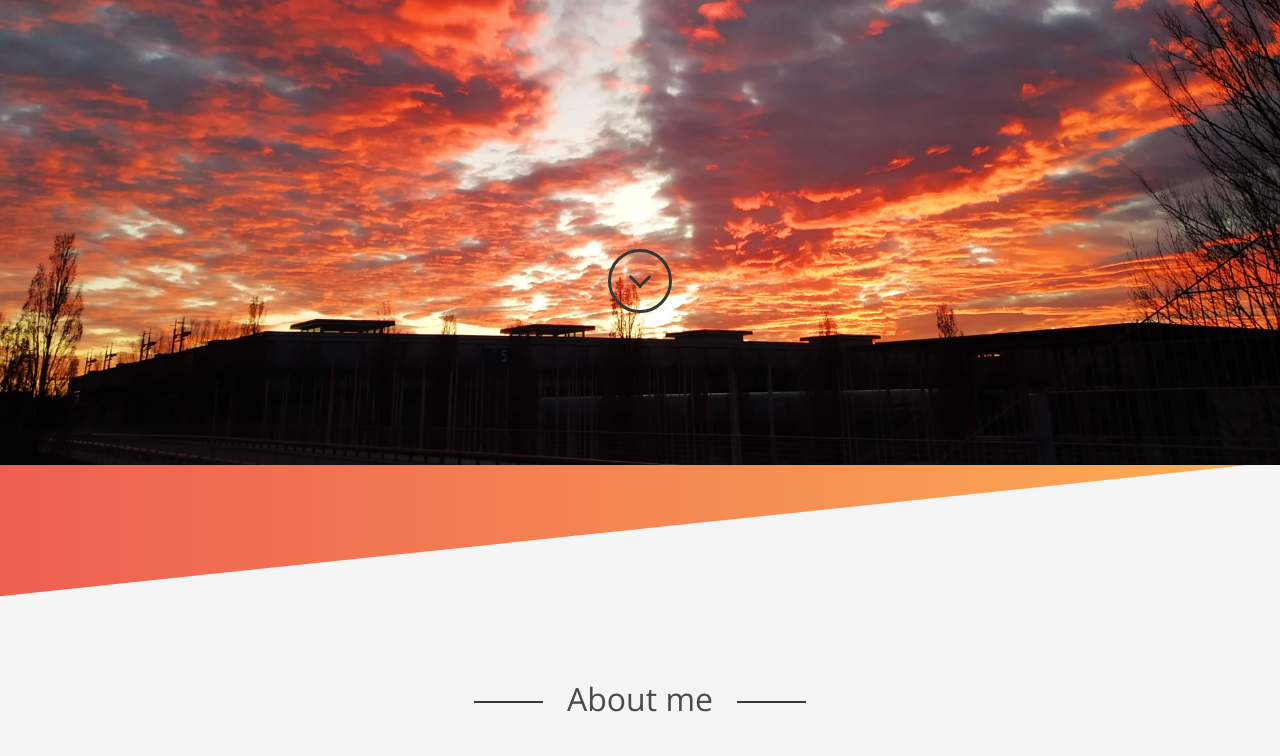
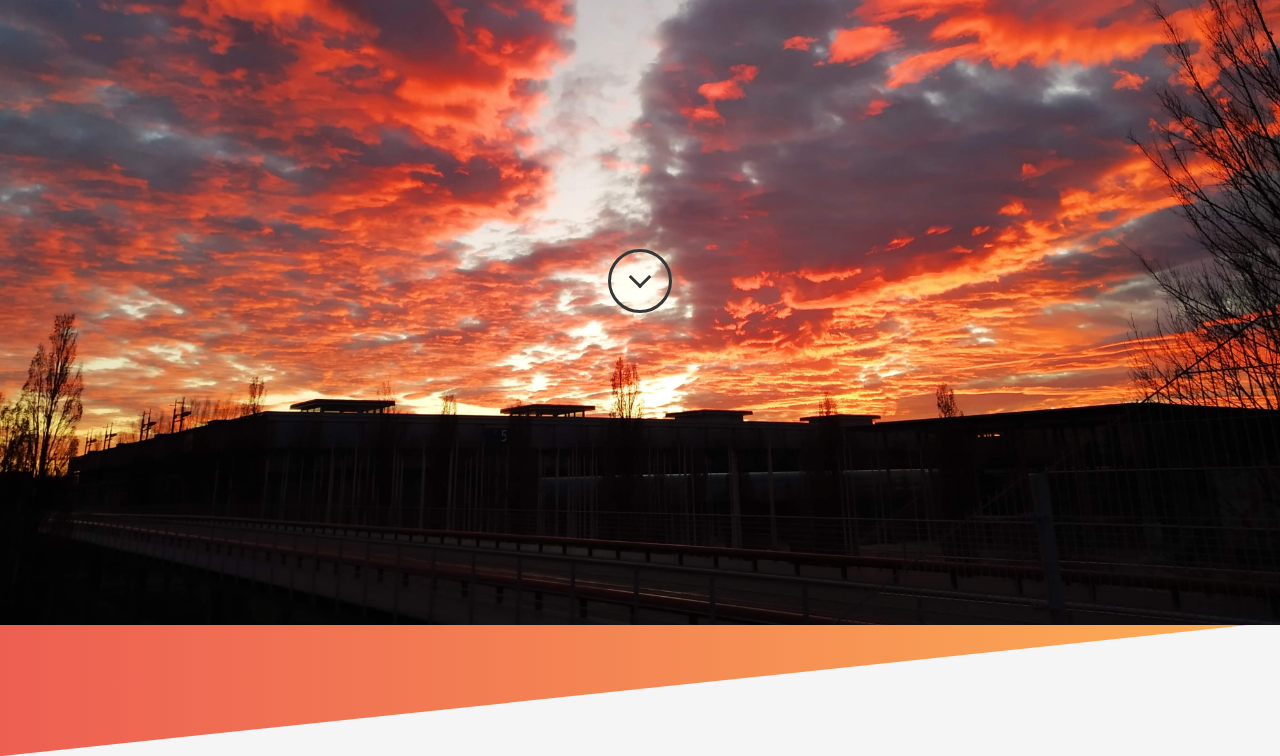
Before and after one commit to 0snap/felix-ortmann.com, a Gatsby site: page / in a window 1280 px wide. Shown: the part 335-1091 px from the top of the page. Built offline with nearby package versions, Linux system fonts and the light colour scheme; Gatsby itself is replaced by a stand-in of ours.

Commit message:
lazy-load hero image

```diff
--- a/src/components/cover.tsx
+++ b/src/components/cover.tsx
@@ -1,8 +1,30 @@
 import * as React from "react"
 
+import { StaticImage } from "gatsby-plugin-image"
+
 const Cover = () => (
-  <section className="hero is-fullheight background-hero">
-    <div className="hero-body">
+  <section className="hero is-fullheight" style={{ display: "grid" }}>
+      <StaticImage
+        style={{ gridArea: "1/1" }}
+        alt="Background image clouds"
+        src="../../images/clouds.jpg"
+        formats={["auto"]}
+        placeholder="blurred"
+        objectFit="cover"
+        quality={100}
+        transformOptions={{
+          fit: "cover",
+          cropFocus: "attention",
+        }}
+      />
+      <div className="hero-body hero-content" style={{
+          // Stack content and Gatsby image by using the same grid area for both
+          gridArea: "1/1",
+          position: "relative",
+          // Center the other elements inside the hero component
+          placeItems: "center",
+          display: "grid",
+        }}>
         <div className="header-box has-text-centered is-size-3-touch	is-size-1-desktop">
           <h1 className="header-text">
             Beautiful clouds, huh? <br />
--- a/src/components/page.sass
+++ b/src/components/page.sass
@@ -71,11 +71,6 @@
         margin: 0 1.5rem
         transform: translateY(-0.5rem)
         width: 6%
-
-// background component (hero)
-.background-hero
-    background: url('/clouds.jpg') no-repeat center center
-    background-size: cover
 
 // blurred background box for the headline
 .header-box
```
Also changed, not shown: images/clouds.jpg (renamed from static/clouds.jpg). Lines whose indentation alone changed are shown as unchanged.
